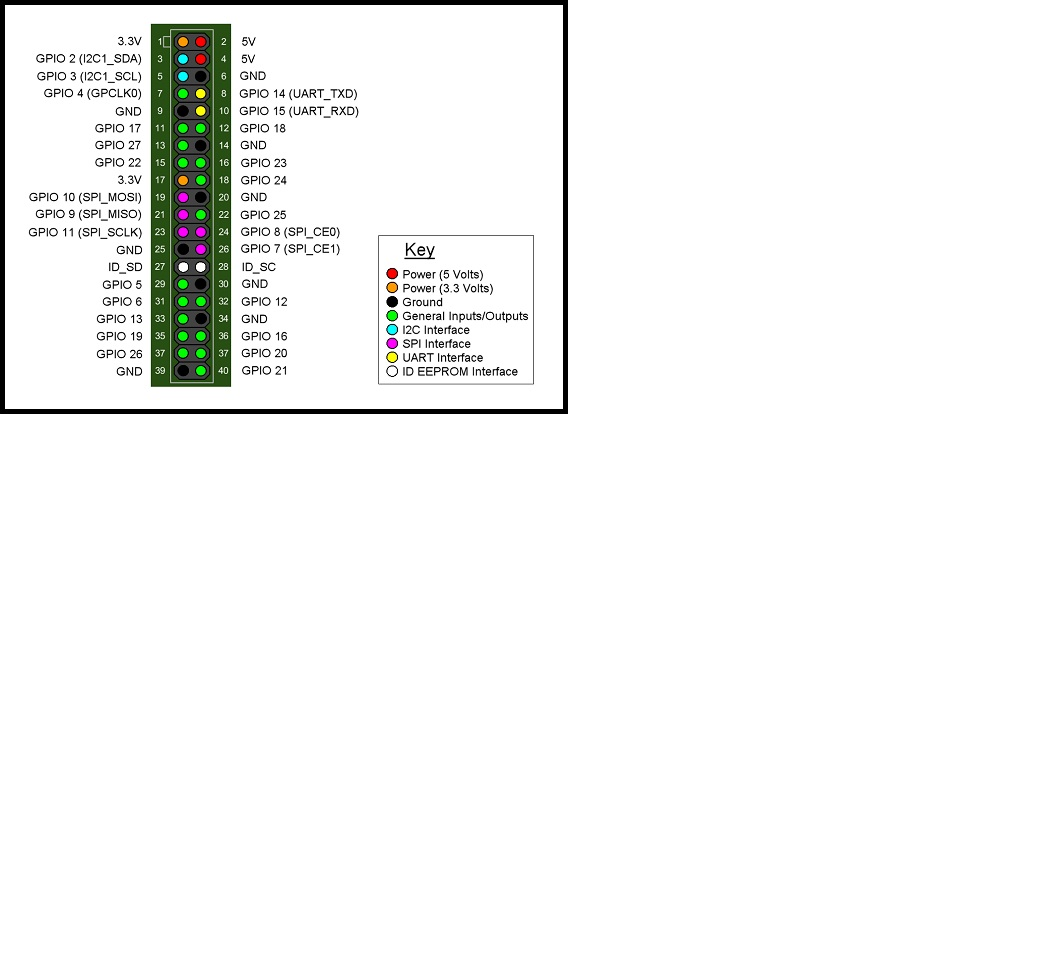
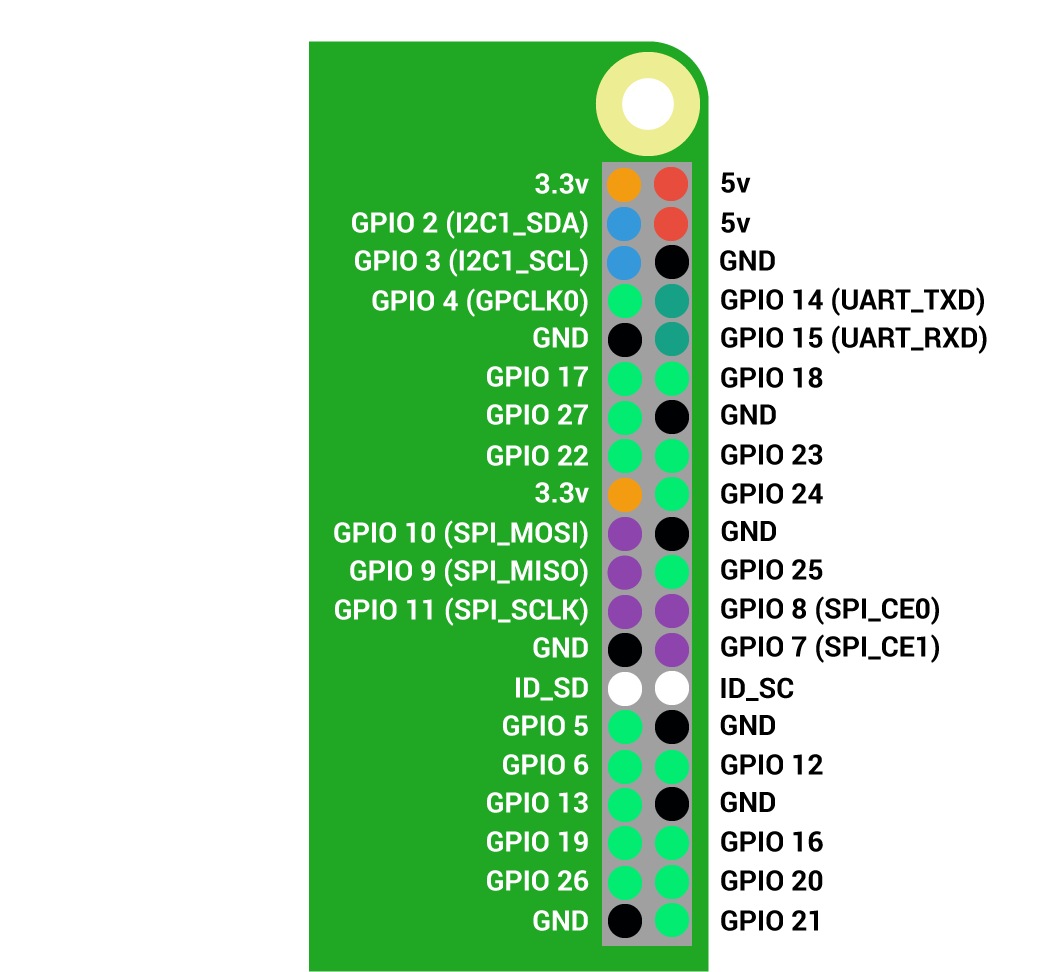
Before and after one commit to gpio0/gpio0.github.io, a plain HTML site: page index.html in a window 1280 px wide. Shown: the whole page, without its empty margins (0-1050 px from the left). Before the commit the page ends 800 px from the top, so only its background shows below. Drawn offline with Linux system fonts and the light colour scheme.

Commit message:
Initial commit

```diff
--- /dev/null
+++ b/assets/style.css
@@ -0,0 +1,3 @@
+* { padding: 0; margin: 0; border: 0; }
+body { font-family: Roboto, sans-serif, Helvetica, Arial; }
+img { height: 80%; margin: 5px auto; display: block; }
--- a/index.html
+++ b/index.html
@@ -3,9 +3,9 @@
 <head>
 	<meta charset="utf-8">
 	<title>GPIO Raspberry Pi</title>
-	<link rel="stylesheet" href="style.css">
+	<link rel="stylesheet" href="assets/style.css">
 </head>
 <body>
-	<img src="gpio_layout.jpeg">
+	<img src="assets/layout.png">
 </body>
 </html>
--- a/style.css
+++ /dev/null
@@ -1 +0,0 @@
-* { padding: 0; margin: 0; border: 0; }
```
Also changed, not shown: assets/layout.png (added), gpio_layout.jpeg (deleted).
